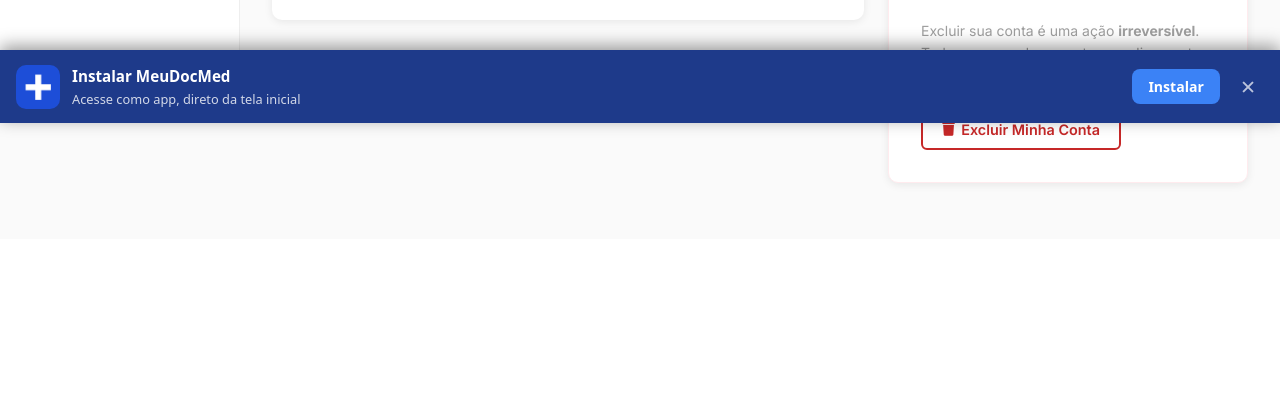
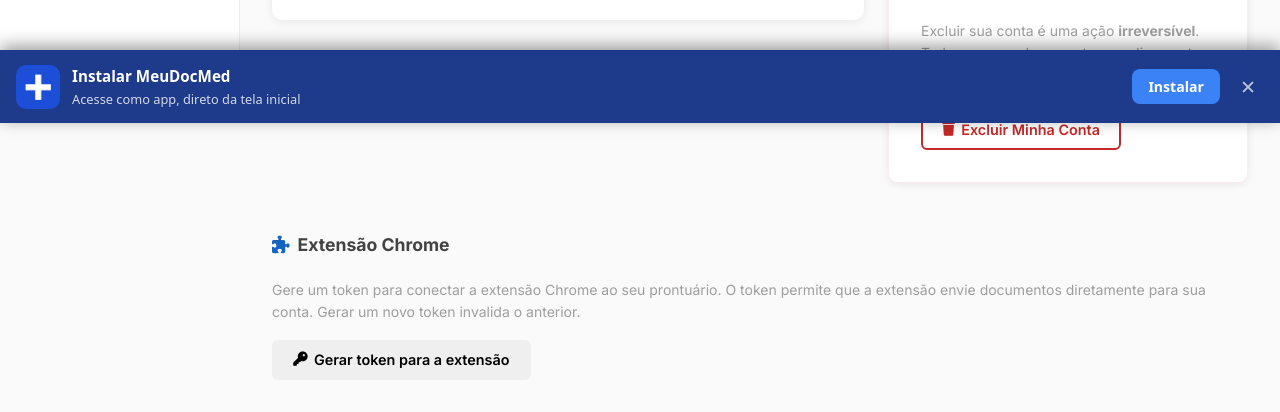
Before and after one commit to VMart01/MeuDocMed, a Flask app: template templates/paciente/perfil.html in a window 1280 px wide. Shown: the part 677-1089 px from the top of the page. Before the commit the page ends 863 px from the top, so only its background shows below. Run offline with Flask 3, Linux system fonts and the light colour scheme; the template is opened without the code that fills it, so the values that code supplies are empty; some libraries are stand-ins or nearby versions.

Commit message:
feat: adiciona seção de token da extensão Chrome no perfil do paciente

```diff
--- a/templates/paciente/perfil.html
+++ b/templates/paciente/perfil.html
@@ -124,6 +124,36 @@
   </div>
 </div>
 
+<!-- Seção Extensão Chrome -->
+<div class="card" style="margin-top:1.5rem">
+  <div class="card-header">
+    <h2 class="card-title"><i class="fa fa-puzzle-piece"></i> Extensão Chrome</h2>
+  </div>
+  <div class="card-body">
+    <p class="text-sm text-muted" style="margin-bottom:1rem">
+      Gere um token para conectar a extensão Chrome ao seu prontuário.
+      O token permite que a extensão envie documentos diretamente para sua conta.
+      Gerar um novo token invalida o anterior.
+    </p>
+    <div id="ext-token-area" style="display:none;margin-bottom:1rem">
+      <label class="form-label">Seu token de acesso:</label>
+      <div style="display:flex;gap:8px;align-items:center">
+        <input type="text" id="ext-token-value" readonly
+               style="flex:1;font-family:monospace;font-size:13px;background:#f8fafc">
+        <button type="button" onclick="copyToken()" class="btn btn-outline btn-sm">
+          <i class="fa fa-copy"></i> Copiar
+        </button>
+      </div>
+      <p class="text-sm text-muted" style="margin-top:6px;color:#dc2626">
+        Guarde este token agora — ele não será exibido novamente.
+      </p>
+    </div>
+    <button type="button" class="btn btn-secondary" onclick="generateToken()">
+      <i class="fa fa-key"></i> Gerar token para a extensão
+    </button>
+  </div>
+</div>
+
 <!-- Modal Excluir Conta -->
 <div class="modal-overlay" id="delete-modal" style="display:none">
   <div class="modal">
@@ -148,6 +178,29 @@
 document.getElementById('delete-modal').addEventListener('click', function(e) {
   if (e.target === this) this.style.display = 'none';
 });
+
+async function generateToken() {
+  try {
+    const resp = await fetch('{{ url_for("patient.ext_generate_token") }}', {
+      method: 'POST',
+      headers: { 'X-CSRFToken': '{{ csrf_token() }}' },
+    });
+    const data = await resp.json();
+    if (data.token) {
+      document.getElementById('ext-token-value').value = data.token;
+      document.getElementById('ext-token-area').style.display = 'block';
+    }
+  } catch(e) {
+    alert('Erro ao gerar token. Tente novamente.');
+  }
+}
+
+function copyToken() {
+  const input = document.getElementById('ext-token-value');
+  input.select();
+  document.execCommand('copy');
+  alert('Token copiado!');
+}
 </script>
 {% endblock %}
 {% endblock %}
```
